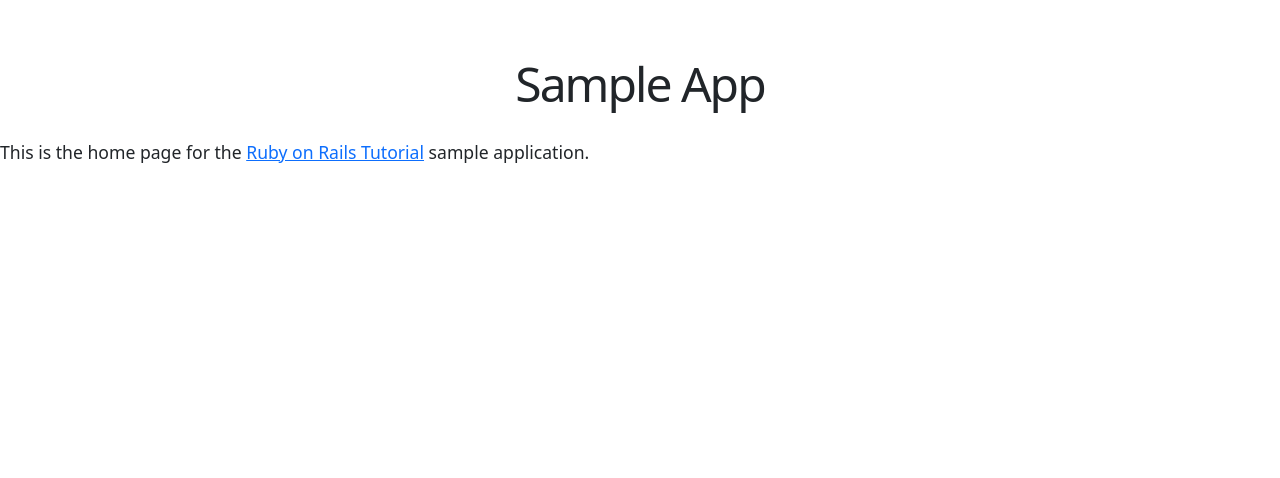
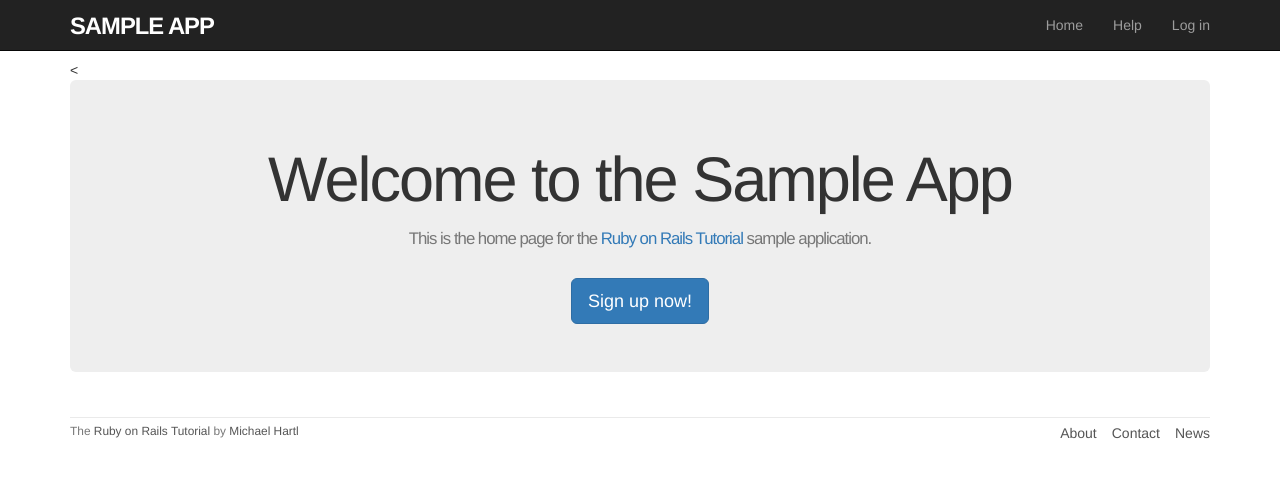
Before and after one commit to nam040494/sample_app, a Rails app: page /static_pages/home in a window 1280 px wide. Shown: the top 478 px of the page. Run offline with Rails 7, Linux system fonts and the light colour scheme; style sheets or scripts are compiled from the project's sources; some libraries are stand-ins or nearby versions.

Commit message:
pull 2-chap 5

```diff
--- a/app/assets/javascripts/cable.js
+++ b/app/assets/javascripts/cable.js
@@ -1,7 +1,5 @@
 // Action Cable provides the framework to deal with WebSockets in Rails.
 // You can generate new channels where WebSocket features live using the `rails generate channel` command.
-//
-//= require action_cable
 //= require_self
 //= require_tree ./channels
 
--- a/app/controllers/static_pages_controller.rb
+++ b/app/controllers/static_pages_controller.rb
@@ -1,10 +1,15 @@
 class StaticPagesController < ApplicationController
-  def home
+  def show
+    if valid_page?
+      render template: "static_pages/#{params[:page]}"
+    else
+      render file: "public/404.html", status: :not_found
+    end
   end
 
-  def help
-  end
+  private
 
-  def about
+  def valid_page?
+    File.exist?(Pathname.new(Rails.root + "app/views/static_pages/#{params[:page]}.html.erb"))
   end
 end
--- a/app/helpers/application_helper.rb
+++ b/app/helpers/application_helper.rb
@@ -1,2 +1,10 @@
 module ApplicationHelper
+  def full_title(page_title = "")
+    base_title = "Ruby on Rails Tutorial Sample App"
+    if page_title.empty?
+      base_title
+    else
+      page_title + " | " + base_title
+    end
+  end
 end
--- a/app/views/layouts/application.html.erb
+++ b/app/views/layouts/application.html.erb
@@ -1,14 +1,18 @@
 <!DOCTYPE html>
 <html>
   <head>
-  <title>SampleApp</title>
-  <%= stylesheet_link_tag    'application', media: 'all', 'data-turbolinks-track' => true %>
-  <%= javascript_include_tag 'application', 'data-turbolinks-track' => true %>
+    <title><%= full_title yield :title %></title>
     <%= csrf_meta_tags %>
+    <%= stylesheet_link_tag    'application', media: 'all',
+                                              'data-turbolinks-track': 'reload' %>
+    <%= javascript_include_tag 'application', 'data-turbolinks-track': 'reload' %>
+    <%= render 'layouts/shim' %>
   </head>
   <body>
-
+    <%= render 'layouts/header' %>
+    <div class="container">
       <%= yield %>
-
+      <%= render 'layouts/footer' %>
+    </div>
   </body>
 </html>
--- a/app/views/static_pages/help.html.erb
+++ b/app/views/static_pages/help.html.erb
@@ -1,3 +1,4 @@
+<% provide :title, t(".title") %>
 <h1>Help</h1>
 <p>
   Get help on the Ruby on Rails Tutorial at the
--- a/app/views/static_pages/home.html.erb
+++ b/app/views/static_pages/home.html.erb
@@ -1,6 +1,16 @@
-<h1>Sample App</h1>
-<p>
-  This is the home page for the
-  <a href="http://www.railstutorial.org/">Ruby on Rails Tutorial</a>
-  sample application.
-</p>
+<% provide :title, t(".title") %>
+<<div class="center jumbotron">
+  <h1>Welcome to the Sample App</h1>
+
+  <h2>
+    This is the home page for the
+    <a href="http://www.railstutorial.org/">Ruby on Rails Tutorial</a>
+    sample application.
+  </h2>
+
+  <%= link_to "Sign up now!", '#', class: "btn btn-lg btn-primary" %>
+</div>
+
+<%= link_to image_tag("rails.png", alt: "Rails logo"),
+            'http://rubyonrails.org/' %>
+<img alt="kitten" src="/assets/kitten.jpg" />
--- a/config/locales/en.yml
+++ b/config/locales/en.yml
@@ -1,23 +1,15 @@
-# Files in the config/locales directory are used for internationalization
-# and are automatically loaded by Rails. If you want to use locales other
-# than English, add the necessary files in this directory.
-#
-# To use the locales, use `I18n.t`:
-#
-#     I18n.t 'hello'
-#
-# In views, this is aliased to just `t`:
-#
-#     <%= t('hello') %>
-#
-# To use a different locale, set it with `I18n.locale`:
-#
-#     I18n.locale = :es
-#
-# This would use the information in config/locales/es.yml.
-#
-# To learn more, please read the Rails Internationalization guide
-# available at http://guides.rubyonrails.org/i18n.html.
-
 en:
-  hello: "Hello world"
+  static_pages:
+    home:
+      title: "Home"
+    help:
+      title: "Help"
+    about:
+      title: "About"
+    contact:
+      title: "Contact"
+  users:
+    new:
+      title: "User"
+  layouts:
+    application: "Ruby on Rails Tutorial Sample App"
--- a/config/routes.rb
+++ b/config/routes.rb
@@ -1,61 +1,10 @@
+
 Rails.application.routes.draw do
-  get 'static_pages/home'
-
-  get 'static_pages/help'
-
-  get 'static_pages/about'
-  # The priority is based upon order of creation: first created -> highest priority.
-  # See how all your routes lay out with "rake routes".
-
-  # You can have the root of your site routed with "root"
-  # root 'welcome#index'
-
-  # Example of regular route:
-  #   get 'products/:id' => 'catalog#view'
-
-  # Example of named route that can be invoked with purchase_url(id: product.id)
-  #   get 'products/:id/purchase' => 'catalog#purchase', as: :purchase
-
-  # Example resource route (maps HTTP verbs to controller actions automatically):
-  #   resources :products
-
-  # Example resource route with options:
-  #   resources :products do
-  #     member do
-  #       get 'short'
-  #       post 'toggle'
-  #     end
-  #
-  #     collection do
-  #       get 'sold'
-  #     end
-  #   end
-
-  # Example resource route with sub-resources:
-  #   resources :products do
-  #     resources :comments, :sales
-  #     resource :seller
-  #   end
-
-  # Example resource route with more complex sub-resources:
-  #   resources :products do
-  #     resources :comments
-  #     resources :sales do
-  #       get 'recent', on: :collection
-  #     end
-  #   end
-
-  # Example resource route with concerns:
-  #   concern :toggleable do
-  #     post 'toggle'
-  #   end
-  #   resources :posts, concerns: :toggleable
-  #   resources :photos, concerns: :toggleable
-
-  # Example resource route within a namespace:
-  #   namespace :admin do
-  #     # Directs /admin/products/* to Admin::ProductsController
-  #     # (app/controllers/admin/products_controller.rb)
-  #     resources :products
-  #   end
+  root "static_pages#show", page: "home"
+  get "/static_pages/:page", to: "static_pages#show", params:[:page]
+  get  "/static_pages/home",  to: "static_pages#home"
+  get  "/static_pages/help",  to: "static_pages#help"
+  get  "/static_pages/about",  to: "static_pages#about"
+  get  "/static_pages/contact",  to: "static_pages#contact"
+  get  "/signup",  to: "users#new"
 end
```
Also changed, not shown: config/application.rb (+0 -13 lines), spec/controllers/static_page_controller_spec.rb (+36 -13 lines), spec/helpers/static_pages_helper_spec.rb (+0 -11 lines), spec/rails_helper.rb (+0 -45 lines), spec/spec_helper.rb (+1 -87 lines), Gemfile, spec/views/staticpages/help.html.erb_spec.rb (line endings or trailing spaces), spec/views/staticpages/home.html.erb_spec.rb (line endings or trailing spaces). Lines whose indentation alone changed are shown as unchanged.
